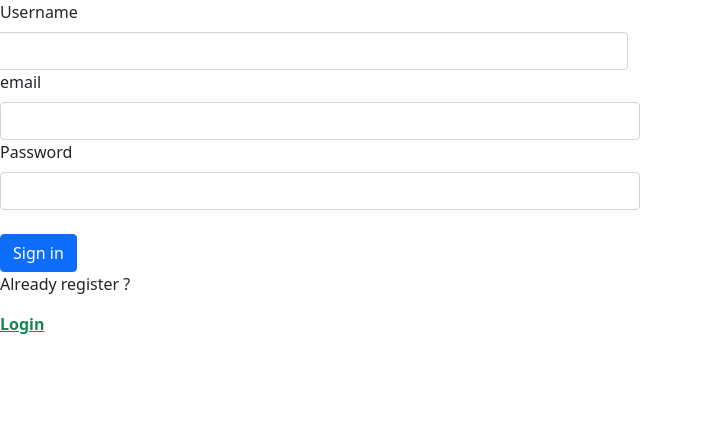
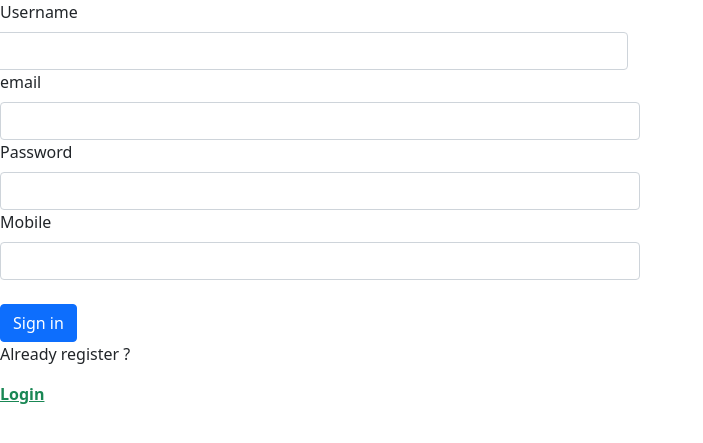
Before and after one commit to drashtij17/chatbox-demo, a Django app: page /reg in a window 1280 px wide. Shown: the top 443 px of the page, without its empty margins (0-703 px from the left). Run offline with Django 4.2, Linux system fonts and the light colour scheme.

Commit message:
initial commit 2

```diff
--- a/chatapp/app/admin.py
+++ b/chatapp/app/admin.py
@@ -5,4 +5,4 @@ from django.contrib.auth.admin import UserAdmin
 
 admin.site.register(User,UserAdmin)
 
-UserAdmin.fieldsets += ("custom fields set",{'fields':('statuss',)}),
+UserAdmin.fieldsets += ("custom fields set",{'fields':('statuss','phoneNumber')}),
--- a/chatapp/app/models.py
+++ b/chatapp/app/models.py
@@ -2,7 +2,7 @@ from django.db import models
 
 # Create your models here.
 
-
+from phonenumber_field.modelfields import PhoneNumberField
 from django.contrib.auth.models import AbstractUser
 
 # Create your models here.
@@ -10,4 +10,5 @@ from django.contrib.auth.models import AbstractUser
 
 class User(AbstractUser):
     # username = models.CharField(max_length=20,unique=True)
+    phoneNumber = PhoneNumberField(unique = True, null = True, blank = True)
     statuss = models.BooleanField(default=False)
--- a/chatapp/app/templates/app/register.html
+++ b/chatapp/app/templates/app/register.html
@@ -26,6 +26,10 @@
             <label for="inputPassword4" class="form-label">Password</label>
             <input type="password" name="password" class="form-control" required id="inputPassword4" >
         </div>
+        <div class="col-md-6">
+            <label for="inputPassword4" class="form-label">Mobile</label>
+            <input type="tel" name="mobile" class="form-control" required id="inputPassword5" >
+        </div>
         <br>
         <div class="col-12">
             <button type="submit" class="btn btn-primary">Sign in</button>
--- a/chatapp/app/views.py
+++ b/chatapp/app/views.py
@@ -13,8 +13,9 @@ def register(request):
         username = request.POST.get('username')
         email = request.POST.get('email')
         password = request.POST.get('password')
-
-        user = User.objects.create_user(username=username,email=email,password=password)
+        mobile = request.POST.get('mobile')
+        print(mobile)
+        user = User.objects.create_user(username=username,email=email,password=password,phoneNumber=mobile)
         user.set_password(password)
         user.save()
         if user:
@@ -39,6 +40,8 @@ def login(request):
             request.session['username'] = username
             auth.login(request,user)
             return redirect("index")
+        else:
+            return redirect('login')
     return render(request,'app/login.html')
 
 def logout(request):
--- a/chatapp/chating/templates/chating/index.html
+++ b/chatapp/chating/templates/chating/index.html
@@ -4,7 +4,7 @@
 {% block title %}WhatsApp{% endblock %}
 
 {% block css %}
-<link rel="stylesheet" href="{% static 'css/index.css' %}">
+<link rel="stylesheet" href="{% static 'css/style.css' %}">
 {% endblock %}
 
 {% block content %}
--- a/chatapp/chating/views.py
+++ b/chatapp/chating/views.py
@@ -40,3 +40,9 @@ def chatPage(request,username):
         return render(request, 'chating/chat.html', context={'user': user_obj, 'users': users, 'messages': message_objs,"current_datetime":current_datetime})
     else:
         return redirect("/")
+
+def contact(request):
+    if request.session.has_key('username'):
+        Username = request.session['username']
+    else:
+        return redirect("/")
--- a/chatapp/whatsapp/settings.py
+++ b/chatapp/whatsapp/settings.py
@@ -41,6 +41,7 @@ INSTALLED_APPS = [
     'app',
     'chating',
     'channels',
+    "phonenumber_field",
 ]
 
 MIDDLEWARE = [
```
Also changed, not shown: chatapp/chating/models.py (+7 -1 lines), chatapp/app/migrations/0002_alter_user_statuss.py (added), chatapp/app/migrations/0003_user_phonenumber.py (added), chatapp/chating/migrations/0002_contact.py (added), chatapp/db.sqlite3 (deleted).
